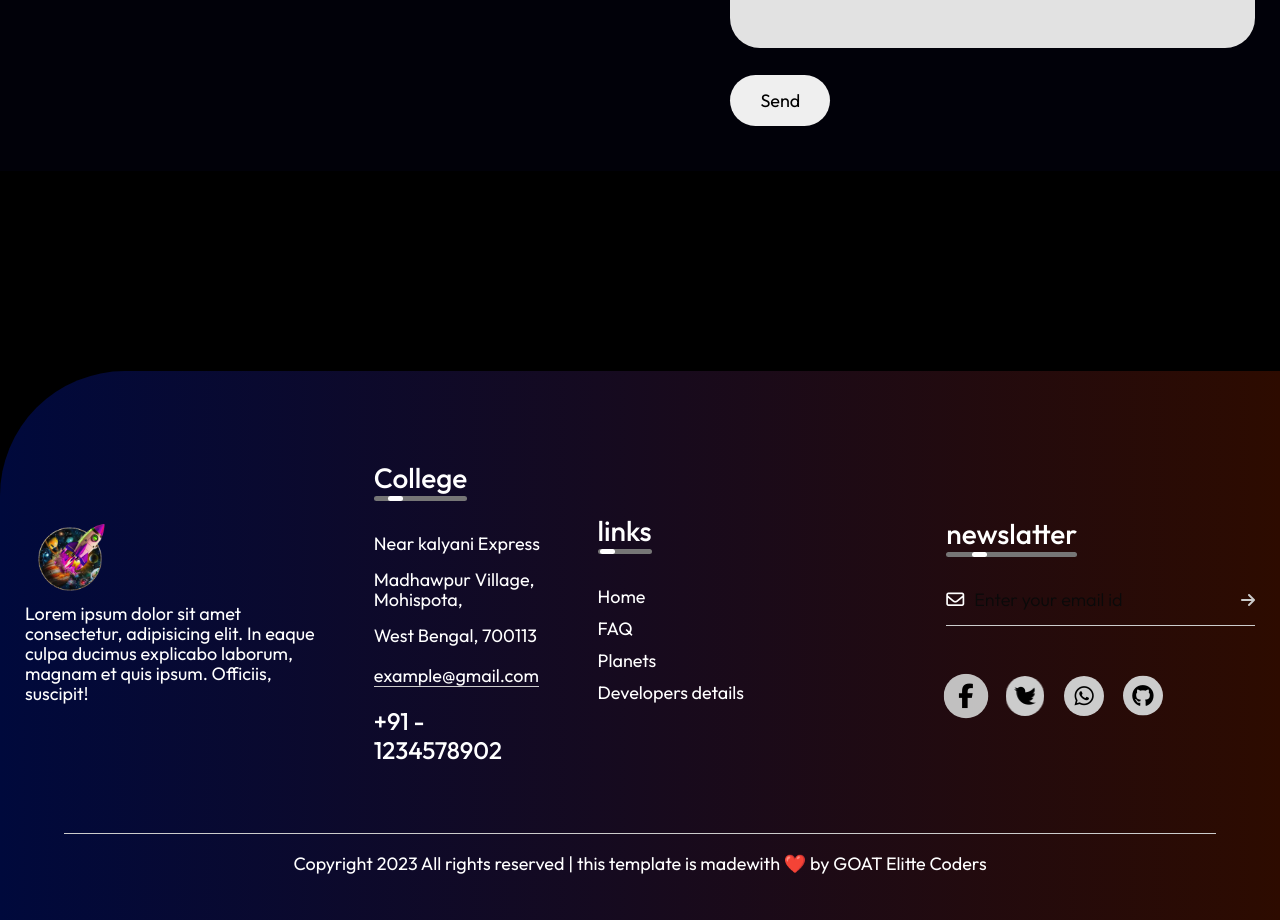
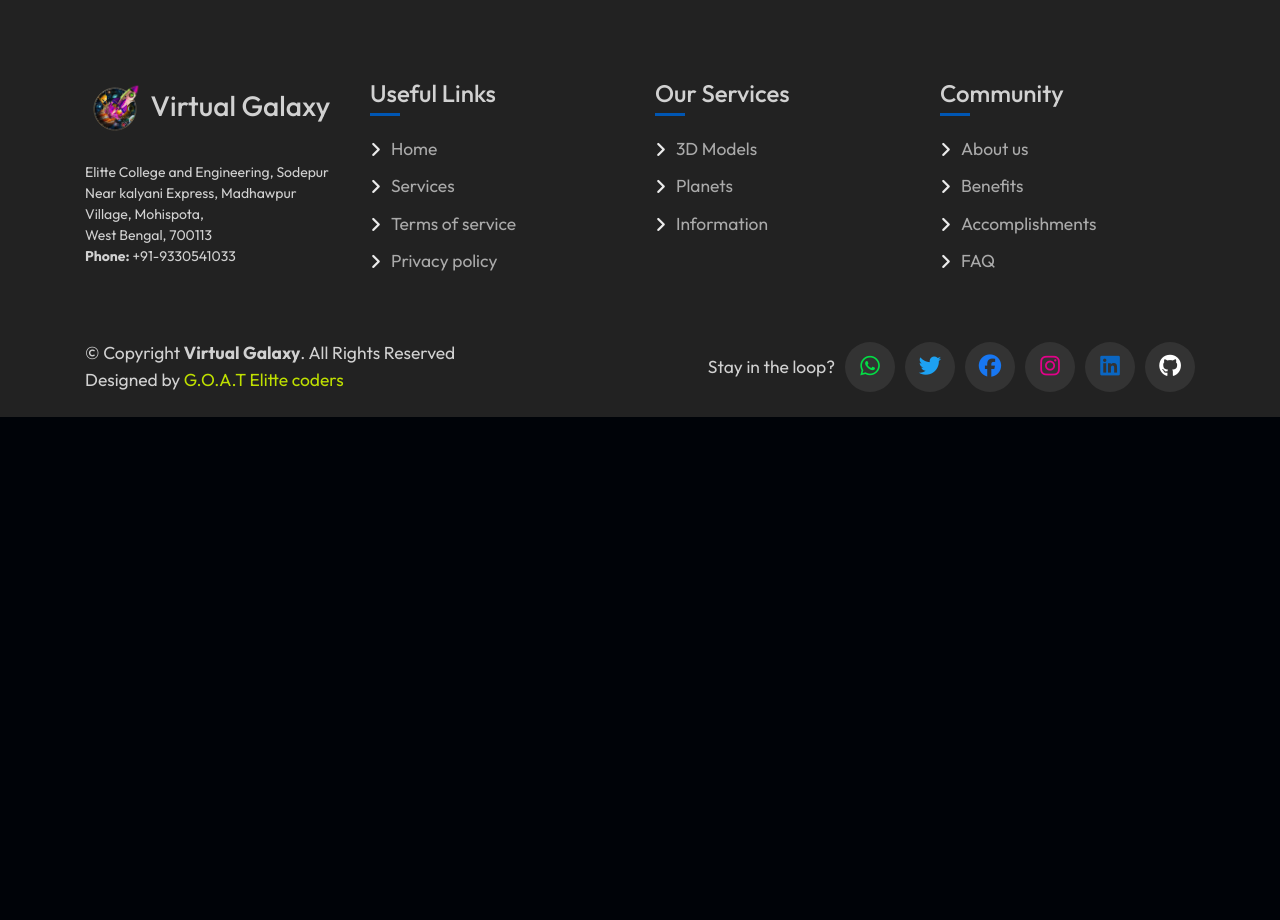
Before and after one commit to Git21221/IBMSkillsBuild, a PHP site: page / in a window 1280 px wide. Shown: the part 4076-4996 px from the top of the page. After the commit the page ends 4493 px from the top, so only its background shows below. Run offline with PHP 8.4, Linux system fonts and the light colour scheme; some libraries are stand-ins or nearby versions.

Commit message:
footer updated and major bug fixed

```diff
--- a/css/responsiveness.css
+++ b/css/responsiveness.css
@@ -69,3 +69,18 @@
 		width: 100%;
 	}
 }
+@media (max-width: 992px) {
+	.modifiedFooter{
+		flex-direction: column;
+		row-gap: 20px;
+		max-width: fit-content;
+	}
+}
+@media (max-width: 668px) {
+	#footer .social-links  a{
+		height: 30px;
+		width: 30px;
+		border-radius: 50%;
+		font-size: 1rem;
+	}
+}
--- a/css/style.css
+++ b/css/style.css
@@ -2,16 +2,32 @@
 
 
 * {
-	margin:0px;
-	padding:0px;
+  margin: 0px;
+  padding: 0px;
 }
-*, *:after, *:before { -webkit-box-sizing: border-box; -moz-box-sizing: border-box; -ms-box-sizing:border-box; -o-box-sizing:border-box; box-sizing: border-box; }
 
-.clearfix:before, .clearfix:after { display: table; content: ''; }
-.clearfix:after { clear: both; }
+*,
+*:after,
+*:before {
+  -webkit-box-sizing: border-box;
+  -moz-box-sizing: border-box;
+  -ms-box-sizing: border-box;
+  -o-box-sizing: border-box;
+  box-sizing: border-box;
+}
+
+.clearfix:before,
+.clearfix:after {
+  display: table;
+  content: '';
+}
+
+.clearfix:after {
+  clear: both;
+}
 
 
-html{
+html {
   overflow-x: hidden;
   scroll-behavior: smooth;
 }
@@ -23,7 +39,13 @@ body {
   overflow-x: hidden;
 }
 
-
+ul {
+  list-style: none;
+}
+a{
+  text-decoration: none;
+  color: #bfe000;
+}
 
 
 /* ========== Navbar style ============== */
@@ -72,30 +94,34 @@ body {
   transition: 0.3s linear;
   text-decoration: none;
 }
-.fa-solid{
+
+.active {
   display: none;
 }
+
 /* ========== Navbar style done ============== */
 
 
 
 
 /* ==============explore galaxy btn =============*/
-.body-start{
+.body-start {
   position: relative;
-  top:80px;
+  top: 80px;
   display: flex;
   align-items: center;
   justify-content: center;
   flex-direction: column;
 }
-.body-start img{
+
+.body-start img {
   width: 100%;
   height: auto;
 }
+
 #hero {
   height: 100vh;
-  /* background-image: url(/img/bg.jpg); */
+  background-image: url(/img/bg.jpg);
   background-repeat: no-repeat;
   background-size: cover;
   background-position: center;
@@ -116,9 +142,9 @@ body {
   padding: 1rem 2rem;
   font-size: 19px;
   border-radius: 900px;
-  color: #000000;
+  color: #f3f3f3;
   background-color: transparent;
-  background-color: rgb(255, 255, 255);
+  background-color: #3C4043;
   border: none;
   cursor: pointer;
   transition: 0.3s linear;
@@ -126,7 +152,12 @@ body {
 
 .glassdoor-btn:hover {
   transition: 0.3s linear;
-  box-shadow: 5px 5px 20px black;
+  color: white;
+  background: radial-gradient(#6f2da8, #702963, #b200ed);
+  box-shadow: 20px 20px 200px rgb(126, 0, 199),
+    -20px -20px 200px rgb(126, 0, 199),
+    -20px -20px 200px rgb(126, 0, 199),
+    20px 20px 200px rgb(126, 0, 199);
 }
 
 /* =============   second section start here ============= */
@@ -137,7 +168,7 @@ body {
   display: flex;
   flex-direction: column;
   align-items: center;
-  row-gap: 4rem;
+  row-gap: 1.5rem;
 }
 
 .section-on-body-headings {
@@ -159,12 +190,14 @@ body {
 /* =============   Third section start here ============= */
 
 
-#cards-wrapper{
+#cards-wrapper {
   display: flex;
   align-items: center;
   justify-content: center;
   column-gap: 80px;
+  margin-bottom: 50px;
 }
+
 .cards {
   width: 320px;
   height: 580px;
@@ -194,13 +227,15 @@ body {
   align-items: center;
   justify-content: space-between;
   flex-direction: column;
-  text-align:justify;
+  text-align: justify;
   height: calc(550px - 34px - 200px);
 }
-.cards-text>h2{
+
+.cards-text>h2 {
   color: #d1d1d1;
   font-size: 1.5rem;
 }
+
 .cards-text>p {
   font-size: 18px;
 }
@@ -255,7 +290,7 @@ body {
   column-gap: 50px;
 }
 
-#exploreleft-img{
+#exploreleft-img {
   display: flex;
   position: relative;
   align-items: center;
@@ -266,7 +301,7 @@ body {
 
 #exploreleft-img img {
   border-radius: 10px;
-  width: 75%;
+  width: 85%;
   height: 100%;
 }
 
@@ -283,21 +318,25 @@ body {
 
 /* =============== galery start here============= */
 
-.col-sm{
+.col-sm {
   display: flex;
   justify-content: center;
 }
 
-.img{
+.img {
   width: 300px;
   border-radius: 20px;
   box-shadow: 1px 3px 10px rgb(235, 235, 235);
 }
 
 /* ============== contact ================ */
-input:focus, textarea:focus, keygen:focus, select:focus {
+input:focus,
+textarea:focus,
+keygen:focus,
+select:focus {
   outline: none;
 }
+
 ::-moz-placeholder {
   color: #666;
   font-weight: 300;
@@ -315,17 +354,20 @@ input:focus, textarea:focus, keygen:focus, select:focus {
 .textcenter {
   text-align: center;
 }
+
 .section1 {
   text-align: center;
   display: table;
   width: 100%;
 }
+
 .section1 .shtext {
   display: block;
   margin-top: 20px;
 }
+
 .section1 .seperator {
-	border-bottom:1px solid #d3d3d3;
+  border-bottom: 1px solid #d3d3d3;
   width: 35px;
   display: inline-block;
   margin: 20px;
@@ -336,31 +378,39 @@ input:focus, textarea:focus, keygen:focus, select:focus {
   width: 1200px;
   margin: 25px auto;
 }
+
 .section2 .col2 {
   width: 48.71%;
 }
+
 .section2 .col2.first {
   float: left;
 }
+
 .section2 .col2.last {
   float: right;
 }
+
 .section2 .col2.column2 {
   padding: 0 30px;
 }
+
 .section2 span.collig {
   color: #e2e2e2;
   margin-right: 10px;
   display: inline-block;
 }
+
 .section2 .sec2addr {
   display: block;
   line-height: 26px;
 }
+
 .section2 .sec2addr p {
   margin-bottom: 10px;
   color: #a5a5a5;
 }
+
 .section2 .sec2contactform input[type="text"],
 .section2 .sec2contactform input[type="email"],
 .section2 .sec2contactform textarea {
@@ -370,11 +420,12 @@ input:focus, textarea:focus, keygen:focus, select:focus {
   background: #e2e2e2;
   margin: 7px 0;
 }
+
 .section2 .sec2contactform textarea {
   width: 100%;
   display: block;
   color: #000000;
-  resize:none;
+  resize: none;
 }
 
 .section2 .sec2contactform h3 {
@@ -392,13 +443,13 @@ input:focus, textarea:focus, keygen:focus, select:focus {
 /* ==========scroll to  top========= */
 .scroll-top {
   position: fixed;
-  bottom: 3rem;
+  bottom: 1rem;
   right: 1rem;
   z-index: 1000;
 }
 
 .scroll-top img {
-  width: 8rem;
+  width: 4rem;
   animation: float 3s linear infinite;
   transition: transform 0.5s ease;
 }
@@ -421,143 +472,120 @@ input:focus, textarea:focus, keygen:focus, select:focus {
 
 /*================= footer section start here ============= */
 #footer {
-  background: linear-gradient(to right, #00093c, #2d0b00);
-  color: #fff;
-  border-top-left-radius: 125px;
-  font-size: 18px;
-  line-height: 20px;
-  padding: 50px 0 30px;
-  margin-top: 200px;
+  background: rgb(34, 34, 34);
+  color: #d1d1d1;
+  font-size: 14px;
+  margin-top: 50px;
 }
 
 .row {
-  padding: 30px;
-  display: flex;
-  flex-wrap: wrap;
-  align-items: center;
-  justify-content: space-between;
-  column-gap: 20px;
-  row-gap: 20px;
+  margin: auto;
+  margin-top: 30px;
+  row-gap: 30px;
 }
 
-.col {
-  flex-basis: 25%;
-  padding: 10px;
+.modifiedFooterTop {
+  padding: 20px 0;
 }
 
-.col:nth-child(2),
-.col:nth-child(2) {
-  flex-basis: 15%;
+.modifyRow {
+  align-items: flex-start;
 }
 
-.col h3 {
-  width: fit-content;
-  margin-bottom: 40px;
-  position: relative;
+.footer-contact {
+  padding-top: 50px;
+  display: flex;
+  flex-direction: column;
+  align-items: flex-start;
+  justify-content: center;
+  row-gap: 15px;
 }
 
-.email-id {
-  width: fit-content;
-  border-bottom: 1px solid #ccc;
-  margin: 20px 0;
+#footer .footer-top .footer-contact ul a {
+  color: #aaaaaa;
+  transition: 0.3s linear;
+  display: inline-block;
+  line-height: 1;
+}
+#footer .footer-top .footer-contact ul a:hover{
+  text-decoration: none;
+  color: white;
+  font-weight: 600;
 }
 
-.col > ul li {
-  list-style: none;
-  margin-bottom: 12px;
+#footer .footer-top .footer-contact ul li {
+  padding: 10px 0;
+  display: flex;
+  column-gap: 10px;
+  font-size: 1.09rem;
+  align-items: center;
 }
 
-.col > ul li > a {
-  text-decoration: none;
-  color: white;
+#footer .footer-top .footer-contact ul i {
+  color: #ebebeb;
 }
 
-.footer-from {
-  padding-bottom: 15px;
+#footer .footer-top .container h4::after {
+  content: "";
+  top: 84px;
+  left: 15px;
+  position: absolute;
+  width: 30px;
+  height: 3px;
+  background-color: #0056b3;
+}
+
+.modifiedFooter {
+  font-size: 1.09rem;
   display: flex;
   align-items: center;
   justify-content: space-between;
-  border-bottom: 1px solid #ccc;
-  margin-bottom: 50px;
+  flex-flow: row-reverse;
 }
 
-.footer-from .far {
-  font-size: 18px;
-  margin-right: 10px;
+.socialLinkMod {
+  display: flex;
+  align-items: center;
+  justify-content: space-between;
+  column-gap: 10px;
 }
-
-.footer-from input {
-  width: 100%;
-  background: transparent;
-  color: #ccc;
-  border: 0;
-  outline: none;
+.fa-whatsapp{
+  color:#03DD45;
 }
-
-.footer-from button {
-  background: transparent;
-  border: 0;
-  outline: none;
-  cursor: pointer;
+.fa-twitter{
+  color:#1DA1F2;
 }
-
-.footer-from button .fas {
-  font-size: 16px;
-  color: #ccc;
+.fa-facebook{
+  color:#1877F2;
 }
-
-.social-icons .fab {
-  width: 40px;
-  height: 40px;
+.fa-instagram{
+  color:#E10289;
+}
+.fa-youtube{
+  color:#FF0000;
+}
+.fa-linkedin{
+  color:#0A66C2;
+}
+.fa-discord{
+  color:#404EED;
+}
+.fa-github{
+  color:#FFFFFF;
+}
+#footer .social-links a{
+  text-decoration: none;
+  font-size: 1.4rem;
+  height: 50px;
+  width: 50px;
   border-radius: 50%;
-  text-align: center;
-  line-height: 40px;
-  font-size: 22px;
-  color: #000;
-  margin-right: 15px;
-  cursor: pointer;
-  background-color: #ccc;
+  background-color: rgb(51, 51, 51);
+  display: flex;
+  align-items: center;
+  justify-content: center;
+  transition: 0.3s linear;
 }
-
-hr {
-  width: 90%;
-  border: 0;
-  border-bottom: 1px solid #ccc;
-  margin: 20px auto;
+#footer .social-links a:hover{
+  transform: scale(1.2);
+  transition: 0.3s linear;
 }
-
-.copyright {
-  text-align: center;
-}
-
-.underline {
-  width: 100%;
-  height: 5px;
-  background: #767676;
-  border-radius: 3px;
-  position: absolute;
-  top: 25px;
-  left: -10px;
-  margin: 10px;
-  overflow: hidden;
-}
-
-.underline span {
-  width: 15px;
-  height: 100%;
-  background: #fff;
-  border-radius: 3px;
-  position: absolute;
-  top: 0;
-  left: 10px;
-  animation: moving 2s linear infinite;
-}
-
-@keyframes moving {
-  0% {
-    left: -20px;
-  }
-  100% {
-    left: 100%;
-  }
-}
--- a/index.html
+++ b/index.html
@@ -17,6 +17,8 @@
   <!-- importing aos -->
   <link rel="stylesheet" href="https://unpkg.com/aos@next/dist/aos.css" />
   <script src="https://unpkg.com/aos@next/dist/aos.js"></script>
+  <!-- Importing fontawesome icons -->
+  <script src="https://kit.fontawesome.com/bf915a8f75.js" crossorigin="anonymous"></script>
   <!-- calling our style -->
   <link rel="stylesheet" href="css/style.css" type="text/css" />
   <link rel="stylesheet" href="css/responsiveness.css" type="text/css" />
@@ -74,15 +76,15 @@
 
 
   <!-- first body section (landing page) -->
-<section class="body-start">
+  <!-- <section class="body-start">
   <img src="img/bg.jpg" alt="" srcset="">
+</section> -->
+
+  <section id="hero" class="firstsection">
     <button class="glassdoor-btn" id="startButton" onclick="openRocket()">
       Explore The Galaxy
     </button>
   </section>
-
-  <!-- <section id="hero" class="firstsection">
-  </section> -->
   <!-- ============End of first body section =============== -->
 
 
@@ -253,17 +255,17 @@
           <div class="col2 column1 first">
             <iframe
               src="https://www.google.com/maps/embed?pb=!1m18!1m12!1m3!1d2188.3669594199605!2d88.41663109062866!3d22.71411824077823!2m3!1f0!2f0!3f0!3m2!1i1024!2i768!4f13.1!3m3!1m2!1s0x39f899496b04114f%3A0x44c94509fa83f16a!2sELITTE%20COLLEGE!5e0!3m2!1sen!2sin!4v1689705253867!5m2!1sen!2sin"
-              style="border:0; width: 100%; height: 500px;" allowfullscreen="" loading="lazy"
+              style="border:0; width: 100%; height: 300px;" allowfullscreen="" loading="lazy"
               referrerpolicy="no-referrer-when-downgrade"></iframe>
-          </div>
-          <div class="col2 column2 last">
-            <div class="sec2innercont">
             <div class="sec2addr">
               <p>PO: Karnamadhabpur, PS: Ghola, Sodepur, Kolkata - 700113</p>
               <p><span class="collig">Phone :</span> +91 1234567890</p>
               <p><span class="collig">Email :</span> xyz@gmail.com</p>
               <p><span class="collig">Fax :</span> +91 1234567890</p>
             </div>
+          </div>
+          <div class="col2 column2 last">
+            <div class="sec2innercont">
             </div>
             <div class="sec2contactform">
               <h3 class="sec2frmtitle">Want to Know More?? Drop Us a Mail</h3>
@@ -294,52 +296,112 @@
 
 
   <!-- ================== Starting of seventh phase (footer) ==============   -->
-  <section id="footer">
-    <div class="row">
-      <div class="col">
-        <img src="img/logo.png" alt="logo" class="logo" style="height: 90px;">
-        <p>Lorem ipsum dolor sit amet consectetur, adipisicing elit. In eaque culpa ducimus explicabo laborum, magnam et
-          quis ipsum. Officiis, suscipit!</p>
+  <footer id="footer">
+    <div class="footer-top">
+      <div class="container modifiedFooterTop">
+        <div class="row modifyRow">
+          <div class="col-lg-3 col-md-6 footer-contact">
+            <h3>
+              <img src="img/logo.png" alt="" srcset="" height="60" width="60">
+              Virtual Galaxy
+            </h3>
+            <p>
+              Elitte College and Engineering, Sodepur<br>
+              Near kalyani Express, Madhawpur Village, Mohispota,<br>
+              West Bengal, 700113<br>
+              <strong>Phone:</strong> +91-9330541033<br>
+            </p>
           </div>
-      <div class="col">
-        <h3>College <div class="underline"><span></span></div>
-        </h3>
-        <p>Near kalyani Express</p>
-        <p>Madhawpur Village, Mohispota,</p>
-        <p>West Bengal, 700113</p>
-        <p class="email-id">example@gmail.com</p>
-        <h4>+91 - 1234578902</h4>
-      </div>
-      <div class="col">
-        <h3>links <div class="underline"><span></span></div>
-        </h3>
+          <div class="col-lg-3 col-md-6 footer-contact">
+            <h4>
+              Useful Links
+            </h4>
             <ul>
-          <li><a href="">Home</a></li>
-          <li><a href="">FAQ</a></li>
-          <li><a href="">Planets</a></li>
-          <li><a href="">Developers details</a></li>
+              <li>
+                <i class="fa-solid fa-angle-right"></i> <a href="#hero">Home</a>
+              </li>
+              <li>
+                <i class="fa-solid fa-angle-right"></i> <a href="#">Services</a>
+              </li>
+              <li>
+                <i class="fa-solid fa-angle-right"></i>
+                <a href="/policy/policy.html">Terms of service</a>
+              </li>
+              <li>
+                <i class="fa-solid fa-angle-right"></i>
+                <a href="/policy/policy.html">Privacy policy</a>
+              </li>
             </ul>
           </div>
-      <div class="col">
-        <h3>newslatter <div class="underline"><span></span></div>
-        </h3>
-        <form class="footer-from">
-          <i class="far fa-envelope"></i>
-          <input type="email" placeholder="Enter your email id" required>
-          <button type="submit"><i class="fas fa-arrow-right"></i></button>
-        </form>
-        <div class="social-icons">
-          <i class="fab fa-facebook-f fa-beat-fade"></i>
-          <i class="fab fa-twitter fa-flip"></i>
-          <i class="fab fa-whatsapp fa-shake"></i>
-          <i class=" fab fa-brands fa-github fa-bounce"></i>
+          <div class="col-lg-3 col-md-6 footer-contact">
+            <h4>Our Services</h4>
+            <ul>
+              <li>
+                <i class="fa-solid fa-angle-right"></i> <a href="#">3D Models</a>
+              </li>
+              <li>
+                <i class="fa-solid fa-angle-right"></i><a href="#">Planets</a>
+              </li>
+              <li>
+                <i class="fa-solid fa-angle-right"></i> <a href="#">Information</a>
+              </li>
+            </ul>
+          </div>
+          <div class="col-lg-3 col-md-6 footer-contact">
+            <h4>Community</h4>
+            <ul>
+              <li>
+                <i class="fa-solid fa-angle-right"></i> <a href="#mainabout">About us</a>
+              </li>
+              <li>
+                <i class="fa-solid fa-angle-right"></i> <a href="#benefits">Benefits</a>
+              </li>
+              <li>
+                <i class="fa-solid fa-angle-right"></i><a href="#achievement">Accomplishments</a>
+              </li>
+              <li>
+                <i class="fa-solid fa-angle-right"></i> <a href="#faq">FAQ</a>
+              </li>
+            </ul>
           </div>
         </div>
       </div>
-    <hr>
-    <p class="copyright">Copyright <i class="fa-solid fa-copyright"></i> 2023 All rights
-      reserved | this template is madewith ❤️ by GOAT Elitte Coders </p>
-  </section>
+    </div>
+    <div class="container py-4 modifiedFooter">
+      <div class="social-links text-md-end pt-3 pt-md-0 socialLinkMod">
+        <div class="textSocials">Stay in the loop?</div>
+        <a href="https://wa.me/9330541033" target="_blank" aria-label="Visit us on Whatapp"
+          title="Whatapp (External Link)" rel="noopener noreferrer" class="whatsapp">
+          <i class="fa-brands fa-whatsapp"></i>
+        </a>
+        <a href="https://twitter.com/oscodecommunity" target="_blank" aria-label="Visit us on Twitter"
+          title="Twitter (External Link)" rel="noopener noreferrer" class="twitter">
+          <i class="fa-brands fa-twitter"></i>
+        </a>
+        <a href="https://www.facebook.com/profile.php?id=100090940131222&amp;mibextid=ZbWKwL" target="_blank"
+          aria-label="Visit us on Facebook" title="Facebook (External Link)" rel="noopener noreferrer" class="facebook">
+          <i class="fa-brands fa-facebook"></i>
+        </a>
+        <a href="https://www.instagram.com/os_code_community/" target="_blank" aria-label="Visit us on Instagram"
+          title="Instagram (External Link)" rel="noopener noreferrer" class="instagram">
+          <i class="fa-brands fa-instagram"></i>
+        </a>
+        <a href="https://www.linkedin.com/company/oscode/" target="_blank" aria-label="Visit us on Linkedin"
+          title="Linkedin (External Link)" rel="noopener noreferrer" class="linkedin">
+          <i class="fa-brands fa-linkedin"></i>
+        </a>
+        </a>
+        <a href="https://github.com/OSCode-Community/OSCodeCommunitySite" target="_blank" class="github">
+          <i class="fa-brands fa-github"></i></a>
+      </div>
+      <div class="me-md-auto text-md-start crMod">
+        <div class="copyright">
+          © Copyright <strong><span>Virtual Galaxy</span></strong>. All Rights Reserved
+        </div>
+        <div class="credits">Designed by <a href="#">G.O.A.T Elitte coders</a></div>
+      </div>
+    </div>
+  </footer>
   <!-- ================== Ending of seventh phase (footer) ==============   -->
 
 
```
Lines whose indentation alone changed are shown as unchanged.
